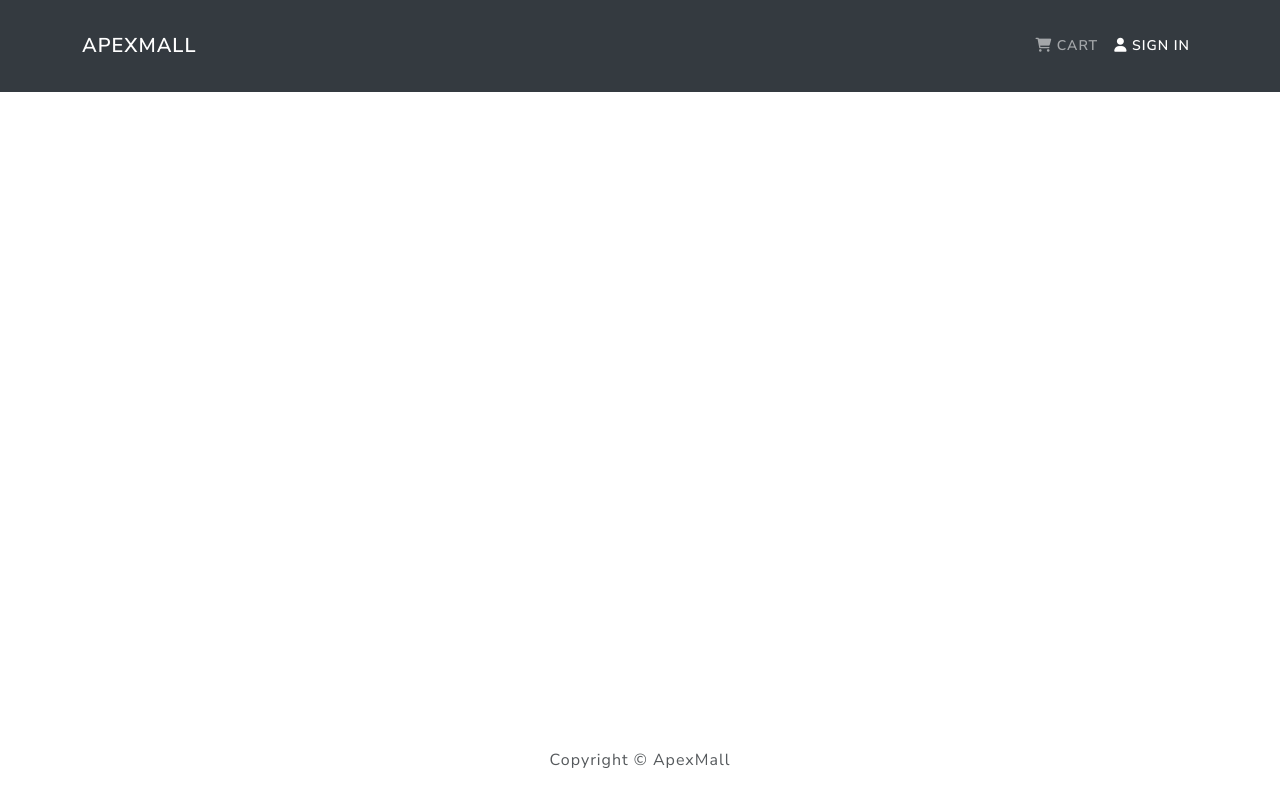
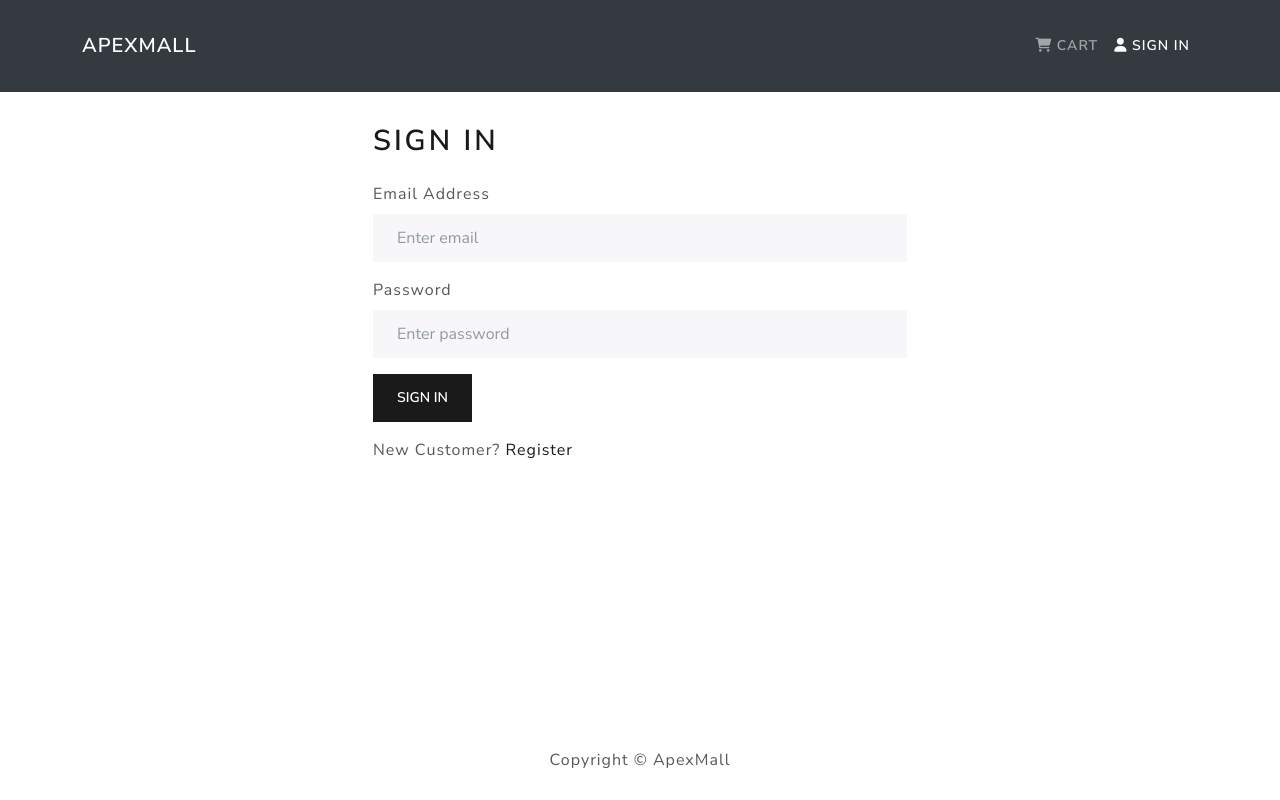
Before and after one commit to iamalaziz/mern-apex-mall, a React (Create React App) app in the folder frontend/: page /login in a window 1280 px wide. Built offline with nearby package versions, Linux system fonts and the light colour scheme.

Commit message:
login page

```diff
--- a/frontend/src/App.js
+++ b/frontend/src/App.js
@@ -5,6 +5,7 @@
 import ProductScreen from './screens/ProductScreen';
 import { BrowserRouter as Router, Routes, Route } from 'react-router-dom';
 import CartScreen from './screens/CartScreen';
+import LoginScreen from './screens/LoginScreen';
 
 function App() {
   return (
@@ -13,9 +14,10 @@
       <main className="py-3">
         <Container>
           <Routes>
-            <Route exact path="/" element={<HomeScreen />} />
+            <Route path="/login" element={<LoginScreen />} />
             <Route path="/product/:id" element={<ProductScreen />} />
             <Route path="/cart/:id?" element={<CartScreen />} />
+            <Route exact path="/" element={<HomeScreen />} />
           </Routes>
         </Container>
       </main>
--- /dev/null
+++ b/frontend/src/components/FormContainer.jsx
@@ -0,0 +1,19 @@
+import React from 'react'
+import { useState } from 'react';
+import {Container, Row, Col} from 'react-bootstrap';
+
+
+const FormContainer = ({children}) => {
+
+
+  return (
+    <Container>
+      <Row className='justify-content-md-center'>
+        <Col xs={12} md={6}>{children}</Col>
+
+      </Row>
+    </Container>
+  )
+}
+
+export default FormContainer
--- a/frontend/src/components/Header.jsx
+++ b/frontend/src/components/Header.jsx
@@ -1,7 +1,10 @@
 import { Container, Nav, Navbar } from 'react-bootstrap';
 import { LinkContainer } from 'react-router-bootstrap';
+import {useDispatch, useSelector} from 'react-redux';
+
 
 const Header = () => {
+  const {userInfo} = useSelector(state => state.userLogin)
 
   return (
     <header>
--- a/frontend/src/screens/LoginScreen.jsx
+++ b/frontend/src/screens/LoginScreen.jsx
@@ -0,0 +1,75 @@
+import React, { useState } from 'react';
+import { Form, Row, Col, Button } from 'react-bootstrap';
+import FormContainer from '../components/FormContainer';
+import { Link, useLocation, useNavigate } from 'react-router-dom';
+import { useDispatch, useSelector } from 'react-redux';
+import { useEffect } from 'react';
+import { login } from '../actions/userActions';
+import Message from '../components/Message';
+import Loader from '../components/Loader';
+
+const LoginScreen = () => {
+  const [email, setEmail] = useState('');
+  const [password, setPassword] = useState('');
+
+  const handleSubmit = (e) => {
+    e.preventDefault();
+    dispatch(login(email, password));
+  };
+  const location = useLocation();
+  const dispatch = useDispatch();
+  const navigate = useNavigate();
+
+  const { loading, error, userInfo } = useSelector((state) => state.userLogin);
+  const redirect = location.search ? location.search.split('=')[1] : '/';
+
+  useEffect(() => {
+    if (userInfo) {
+      navigate(redirect);
+    }
+  }, [userInfo, redirect, navigate]);
+
+  return (
+    <FormContainer>
+      <h1>Sign In</h1>
+      {error && <Message variant="danger">{error}</Message>}
+      {loading && <Loader />}
+      <Form onSubmit={handleSubmit}>
+        <Form.Group controlId="email">
+          <Form.Label>Email Address</Form.Label>
+          <Form.Control
+            type="email"
+            placeholder="Enter email"
+            value={email}
+            onChange={(e) => setEmail(e.target.value)}
+          ></Form.Control>
+        </Form.Group>
+
+        <Form.Group controlId="password" className="my-3">
+          <Form.Label>Password</Form.Label>
+          <Form.Control
+            type="password"
+            placeholder="Enter password"
+            value={password}
+            onChange={(e) => setPassword(e.target.value)}
+          ></Form.Control>
+        </Form.Group>
+
+        <Button type="submit" variant="primary">
+          Sign In
+        </Button>
+      </Form>
+
+      <Row className="py-3">
+        <Col>
+          New Customer?{' '}
+          <Link to={redirect ? `/register?redirect=${redirect}` : '/register'}>
+            Register
+          </Link>
+        </Col>
+      </Row>
+    </FormContainer>
+  );
+};
+
+export default LoginScreen;
```
Also changed, not shown: frontend/src/actions/userActions.js (line endings or trailing spaces).
